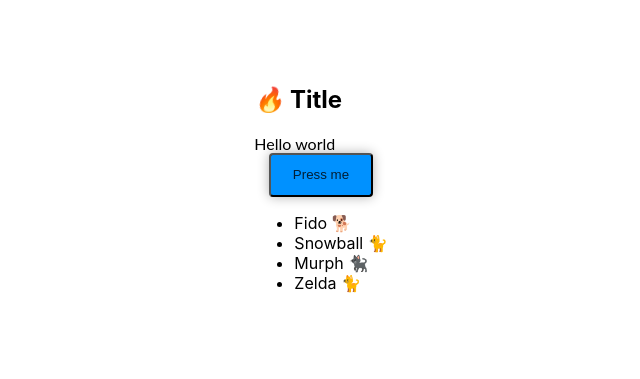
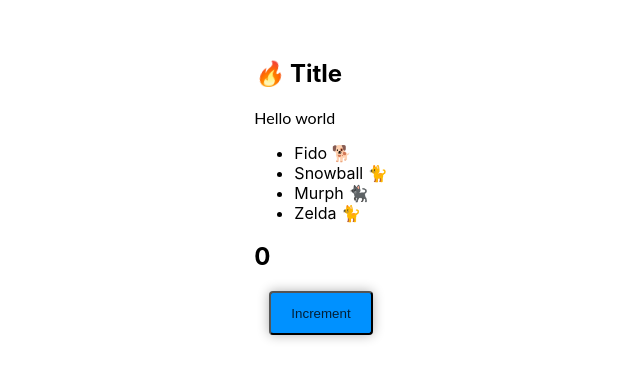
Before and after one commit to leavism-learning/learning-react, a React (Create React App) app: page / in a window 1280 px wide. Shown: the part 213-592 px from the top of the page, without its empty margins (319-959 px from the left). Built offline with nearby package versions, Linux system fonts and the light colour scheme.

Commit message:
State example with incrementing count

```diff
--- a/src/App.js
+++ b/src/App.js
@@ -14,10 +14,10 @@ function MyIcon() {
   return <i>🔥</i>;
 }
 
-const LoadingButton = (props) => {
+const IncrementButton = (props) => {
   return (
     <button onClick={props.onClick} type='button'>
-      {props.loading ? <div className='loader' /> : props.label}
+      {props.children}
     </button>
   );
 };
@@ -40,11 +40,10 @@ function ListOfAnimals() {
 }
 
 function App() {
-  const [isLoading, setIsLoading] = useState(false);
+  const [count, setCount] = useState(0);
 
-  function submitHandler(event) {
-    setIsLoading(!isLoading);
-    console.log(event);
+  function handleClick(event) {
+    setCount(count + 1);
   }
 
   return (
@@ -54,14 +53,9 @@ function App() {
           <p>Hello world</p>
         </Card>
       </div>
-      <LoadingButton
-        label='Press me'
-        loading={isLoading}
-        onClick={(event) => {
-          submitHandler(event);
-        }}
-      />
       <ListOfAnimals />
+      <h2>{count}</h2>
+      <IncrementButton onClick={handleClick}>Increment</IncrementButton>
     </>
   );
 }
```
